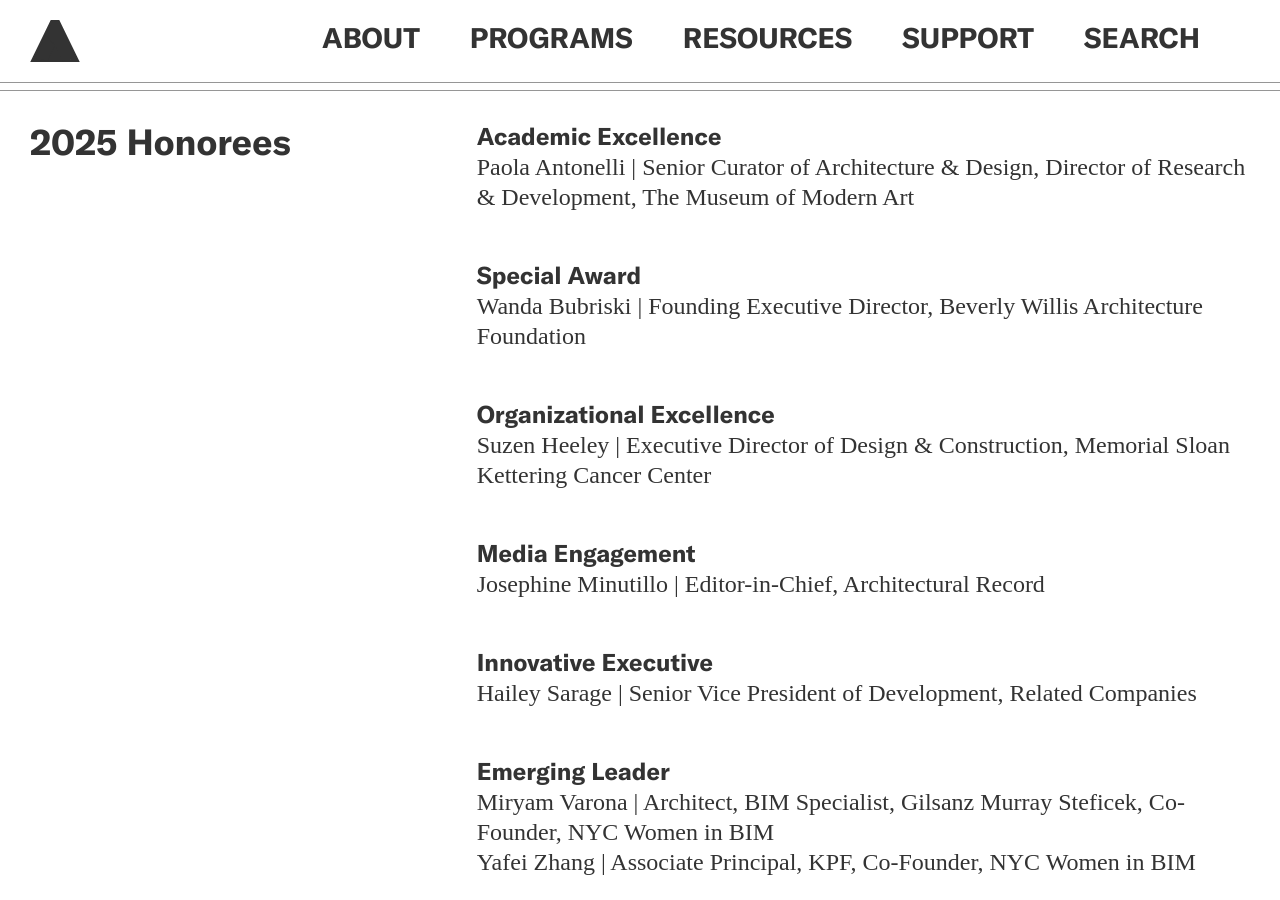
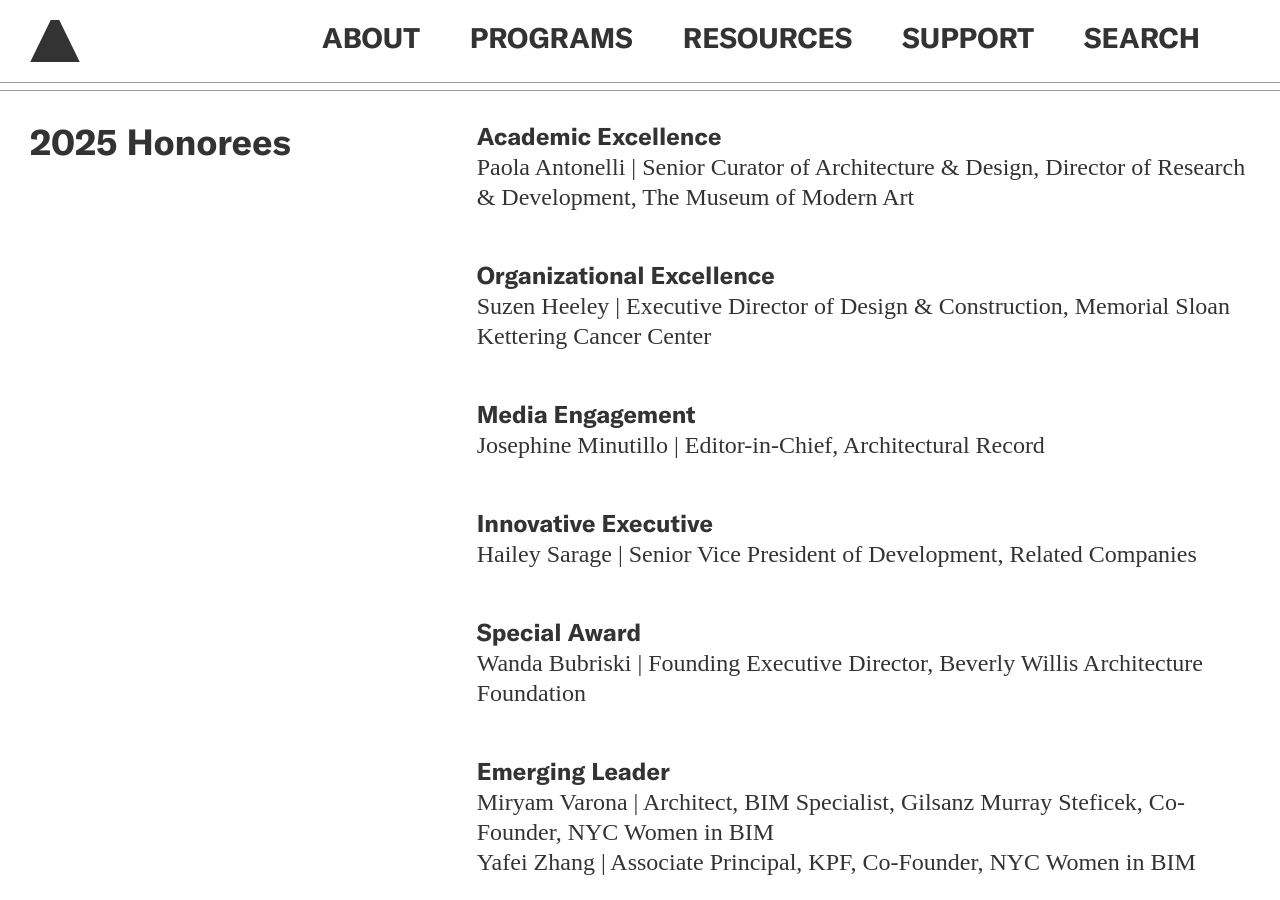
Before and after one commit to jengalas/bwaf-bbw, a Jekyll site: the page built from _programs/leadership-awards-gala.md, in a window 1280 px wide and 900 px high, scrolled down 1257 px. Built offline with Jekyll 4.4.1, drawn with Linux system fonts in a browser that asks for light colours; nearby versions of some CDN libraries; some web fonts are replaced; some of the changed lines change nothing that is shown.

Commit message:
Updated 1 file via CloudCannon.

```diff
--- a/_programs/leadership-awards-gala.md
+++ b/_programs/leadership-awards-gala.md
@@ -63,10 +63,6 @@
       Modern Art
 
 
-      **Special Award** <br>Wanda Bubriski \| Founding Executive Director,
-      Beverly Willis Architecture Foundation
-
-
       **Organizational Excellence**<br>Suzen Heeley \| Executive Director of
       Design & Construction, Memorial Sloan Kettering Cancer Center
 
@@ -77,6 +73,10 @@
 
       **Innovative Executive**<br>Hailey Sarage \| Senior Vice President of
       Development, Related Companies
+
+
+      **Special Award** <br>Wanda Bubriski \| Founding Executive Director,
+      Beverly Willis Architecture Foundation
 
 
       **Emerging Leader**<br>Miryam Varona \| Architect, BIM Specialist, Gilsanz
```
